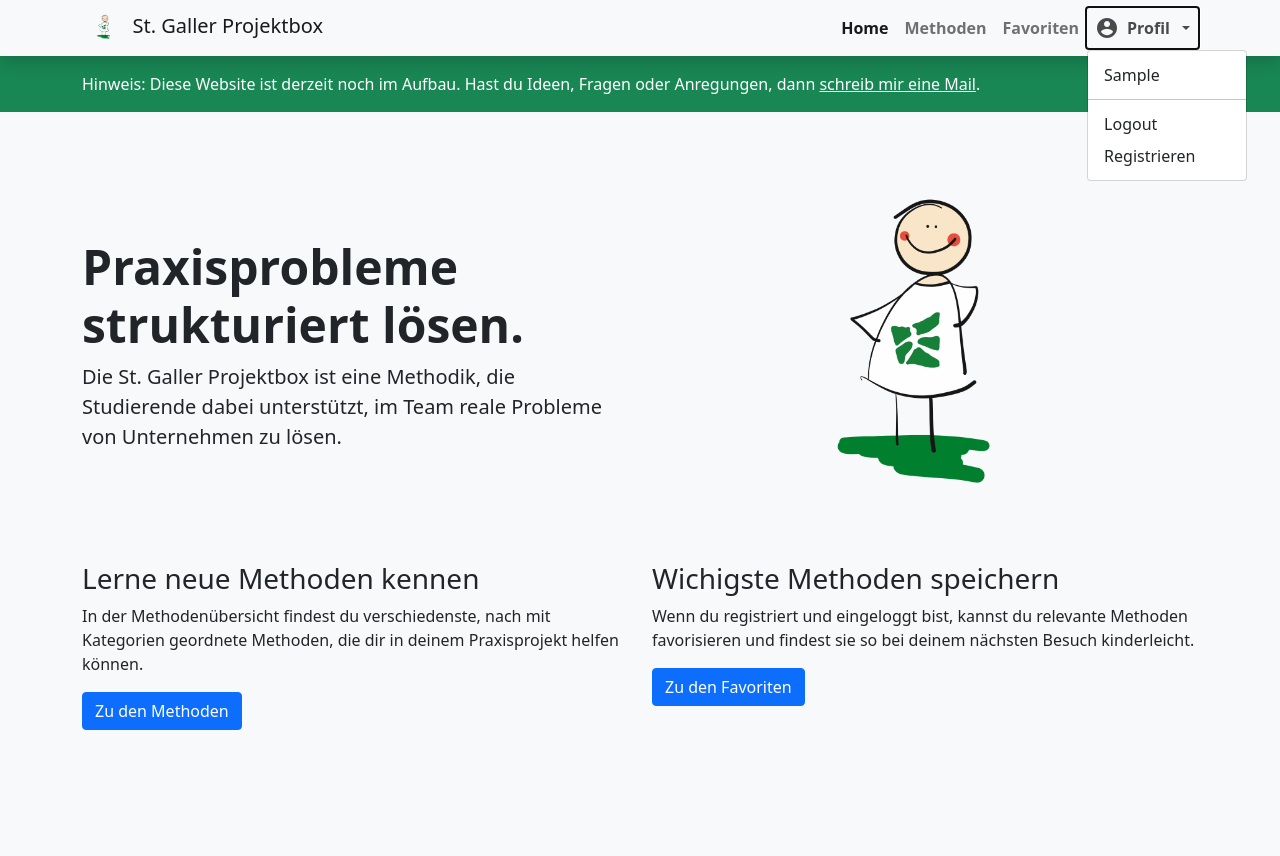
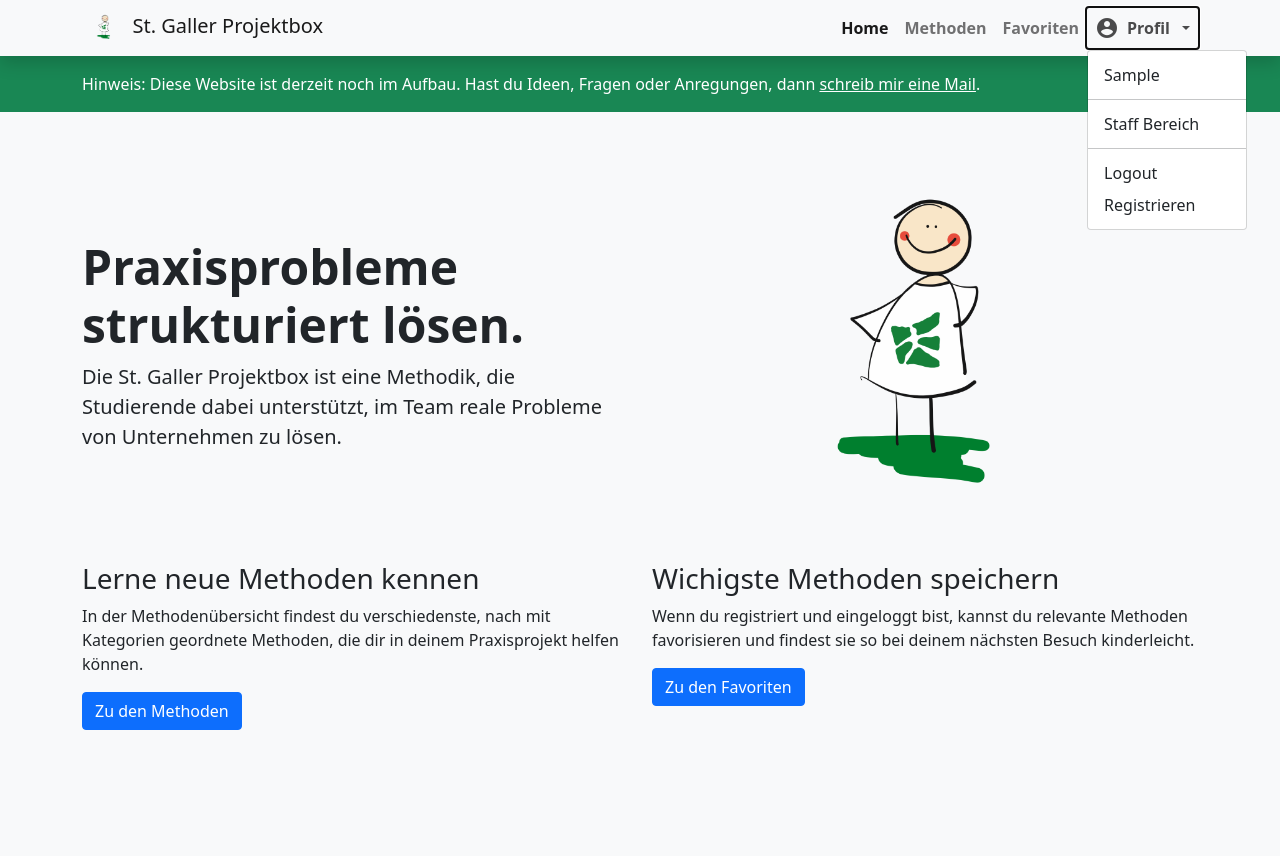
Before and after one commit to silvnst/sgpb_copy, a Django app: page / in a window 1280 px wide, after a click that opens the changed part. Run offline with Django 3.2, Linux system fonts and the light colour scheme; the visitor is signed in with stand-in values (Sample User, id 1); some libraries are stand-ins or nearby versions.

Commit message:
staff bereich refinement

```diff
--- a/praxismethoden/templates/praxismethoden/layout.html
+++ b/praxismethoden/templates/praxismethoden/layout.html
@@ -86,8 +86,12 @@
                                 </a>
                                 <ul class="dropdown-menu" aria-labelledby="dropdownProfil">
                                     {% if user.is_authenticated %}
-                                        <li><a class="dropdown-item" href="#">{% if user.first_name %}{{ user.first_name }}{% else %}{{ user.username }}{% endif %}</a></li>
+                                        <li><a class="dropdown-item fw-bold" href="#">{% if user.first_name %}{{ user.first_name }}{% else %}{{ user.username }}{% endif %}</a></li>
                                         <li><hr class="dropdown-divider"></li>
+                                        {% if user.is_staff %}
+                                            <li><a class="dropdown-item" href="{% url 'staff' %}">Staff Bereich</a></li>
+                                            <li><hr class="dropdown-divider"></li>
+                                        {% endif%}
                                         <li><a class="dropdown-item" href="{% url 'logout' %}">Logout</a></li>
                                     {% else %}
                                         <li><a class="dropdown-item" href="{% url 'login' %}">Login</a></li>
@@ -118,6 +122,10 @@
                                 {% if user.is_authenticated %}
                                     <li><a class="dropdown-item">{% if user.first_name %}{{ user.first_name }}{% else %}{{ user.username }}{% endif %}</a></li>
                                     <li><hr class="dropdown-divider"></li>
+                                    {% if user.is_staff %}
+                                            <li><a class="dropdown-item" href="{% url 'staff' %}">Staff Bereich</a></li>
+                                            <li><hr class="dropdown-divider"></li>
+                                    {% endif%}
                                     <li><a class="dropdown-item" href="{% url 'logout' %}">Logout</a></li>
                                 {% else %}
                                     <li><a class="dropdown-item" href="{% url 'login' %}">Login</a></li>
--- a/praxismethoden/urls.py
+++ b/praxismethoden/urls.py
@@ -9,12 +9,14 @@
     path("meine", views.meine, name="meine"),
     path("course", views.course, name="course"),
     path("methoden/<int:method_id>", views.method_single, name="method_single"),
-    path("methoden/<int:method_id>/edit", views.method_single_edit, name="method_single_edit"),
-    path("methoden/<int:method_id>/edit/file", views.method_single_edit_file, name="method_single_edit_file"),
-    path("courseadmin", views.course_admin, name="course_admin"),
     path("login", views.login_view, name="login"),
     path("logout", views.logout_view, name="logout"),
     path("register", views.register, name="register"),
+
+    #staff only
+    path("staff", views.staff_view, name="staff"),
+    path("methoden/<int:method_id>/edit", views.method_single_edit, name="method_single_edit"),
+    path("methoden/<int:method_id>/edit/file", views.method_single_edit_file, name="method_single_edit_file"),
 
     # api routes
     path("api/methoden/<int:method_id>", views.api_method_single, name="api_method_single"),
--- a/praxismethoden/views.py
+++ b/praxismethoden/views.py
@@ -14,6 +14,7 @@
 from .forms import MethodForm, FileForm
 from django.views.generic.list import ListView
 from django.views.generic.edit import CreateView, UpdateView, DeleteView
+from django.contrib.admin.views.decorators import staff_member_required
 
 # Course View and Admin
 
@@ -59,6 +60,14 @@
         "method": m
     })
 
+@staff_member_required()
+def staff_view(request):
+    m = Method.objects.all()
+    u = User.objects.filter(is_staff=False)
+    return render(request, "praxismethoden/staff/overview.html", {
+        "all_methods": m,
+        "users": u
+    })
 
 @login_required(login_url='login')
 def method_single_edit(request, method_id):
@@ -75,7 +84,7 @@
 
                 f.save()
 
-                return render(request, "praxismethoden/single_edit_methodenansicht.html", {
+                return render(request, "praxismethoden/staff/single_edit_methodenansicht.html", {
                     "id": method_id,
                     "form": f
                 })
@@ -91,7 +100,7 @@
                 }
             )
 
-            return render(request, "praxismethoden/single_edit_methodenansicht.html", {
+            return render(request, "praxismethoden/staff/single_edit_methodenansicht.html", {
                 "id": method_id,
                 "form": f,
                 "file_form": files_formset
```
Also changed, not shown: praxismethoden/templates/praxismethoden/course_admin.html (deleted, +0 -58 lines), praxismethoden/templates/praxismethoden/edit_page.html (deleted, +0 -24 lines), praxismethoden/templates/praxismethoden/staff/overview.html (added, +61 -0 lines), praxismethoden/templates/praxismethoden/staff/single_edit_methodenansicht.html (renamed from praxismethoden/templates/praxismethoden/single_edit_methodenansicht.html).
